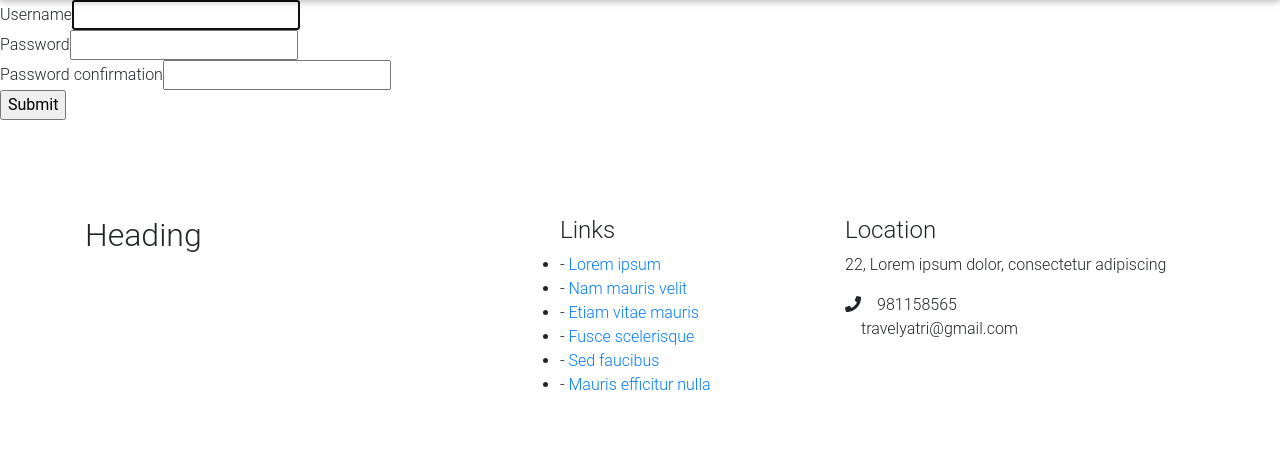
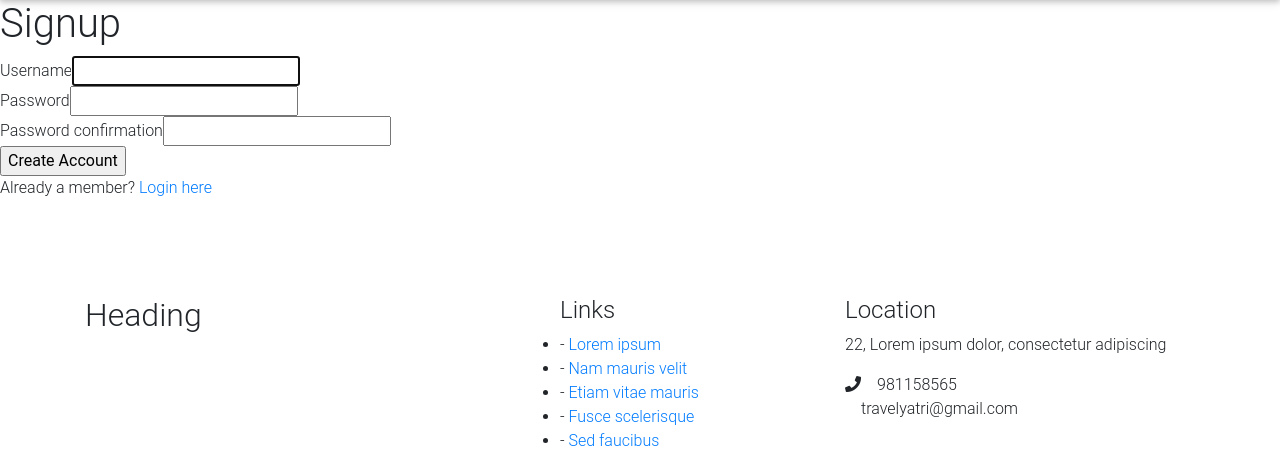
Before and after one commit to Dilip336/Tour-Management-System, a Django app: page /customerregistration/ in a window 1280 px wide. Shown: the part 56-505 px from the top of the page. Run offline with Django 3.2, Linux system fonts and the light colour scheme; some libraries are stand-ins or nearby versions; some web fonts are replaced.

Commit message:
sign up and login page style

```diff
--- a/app/templates/app/base.html
+++ b/app/templates/app/base.html
@@ -11,6 +11,7 @@
     <link rel="stylesheet" href="{% static 'app/bootstrap/css/mdb.css' %}">
     <link rel="stylesheet" href="{% static 'app/bootstrap/css/mdb.min.css' %}">
     <link rel="stylesheet" href="{% static 'app/bootstrap/css/style.css' %}">
+     <link rel="stylesheet" href="{% static 'app/bootstrap/css/customer.css' %}">
 
 
 
--- a/app/templates/app/customerregistration.html
+++ b/app/templates/app/customerregistration.html
@@ -1,13 +1,22 @@
 {% extends 'app/base.html' %}
 {% load static %}
 {% block title %}Customer Registration{% endblock title %}
+
+
 {% block main-content %}
+<div class="signup-form">
 <form  action="" method ="POST">
+<h1>Signup</h1>
 {% csrf_token %}
 {% for fm in form %}
 {{fm.label}}{{fm}} <br>
 {% endfor %}
-<input type="submit" name="Create User">
+<input type="submit" value="Create Account" name="Create User">
+<div class="bottom-text">
+Already a member? <a href="/loginn">Login here</a>
+
+</div>
+
 </form>
-
+</div>
 {% endblock main-content %}
```
Also changed, not shown: app/templates/app/login.html (+10 -15 lines).
